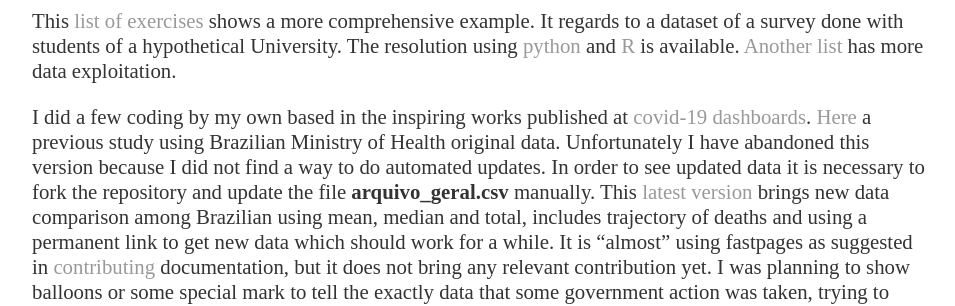
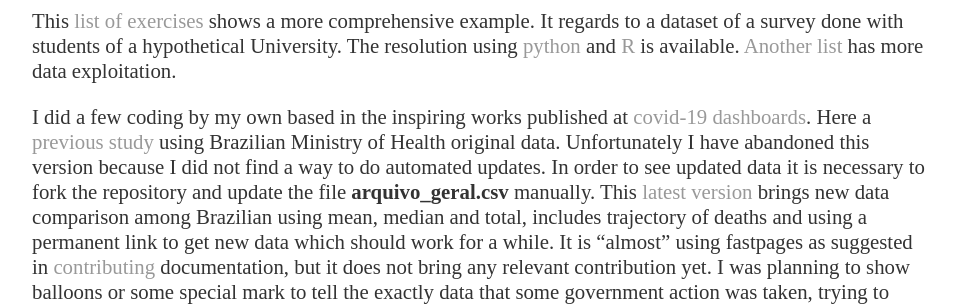
Before and after one commit to cleberjamaral/cleberjamaral.github.io, a Jekyll site: the page built from knowledge/research/machine-learning.md, in a window 1280 px wide. Shown: the part 1126-1432 px from the top of the page, without its empty margins (160-1115 px from the left). Built offline with Jekyll 4.4.1, drawn with Linux system fonts in a browser that asks for light colours; our own code applies the rules of GitHub Pages for plain Markdown files.

Commit message:
GitBook: [master] one page modified

```diff
--- a/knowledge/research/machine-learning.md
+++ b/knowledge/research/machine-learning.md
@@ -28,7 +28,7 @@ The [final notebook](https://colab.research.google.com/github/cleberjamaral/cleb
 
 This [list of exercises](https://github.com/cleberjamaral/EstatisticaTYU/tree/master/Python_Lista2) shows a more comprehensive example. It regards to a dataset of a survey done with students of a hypothetical University. The resolution using [python](https://github.com/cleberjamaral/EstatisticaTYU/tree/master/Python_Lista2) and [R](https://github.com/cleberjamaral/EstatisticaTYU/tree/master/R) is available. [Another list](https://github.com/cleberjamaral/EstatisticaTYU/tree/master/Python_Lista3) has more data exploitation.
 
-I did a few coding by my own based in the inspiring works published at  [covid-19 dashboards](https://covid19dashboards.com/). [Here](https://nbviewer.jupyter.org/github/cleberjamaral/cleberjamaral.github.io/blob/master/knowledge/research/machine-learning/brazil-states-cases-trajectories.ipynb) a previous study using Brazilian Ministry of Health original data. Unfortunately I have abandoned this version because I did not find a way to do automated updates. In order to see updated data it is necessary to fork the repository and update the file **arquivo\_geral.csv** manually. This [latest version](https://colab.research.google.com/github/cleberjamaral/cleberjamaral.github.io/blob/master/knowledge/research/machine-learning/brazil-states-trajectories-and-deaths.ipynb) brings new data comparison among Brazilian using mean, median and total, includes trajectory of deaths and using a permanent link to get new data which should work for a while. It is "almost" using fastpages as suggested in [contributing](https://github.com/cleberjamaral/covid19-dashboard/blob/master/CONTRIBUTING.md) documentation, but it does not bring any relevant contribution yet. I was planning to show balloons or some special mark to tell the exactly data that some government action was taken, trying to check some causality relation. Another nice thing to do, which should be easy, is to make regions using different colour pallets.
+I did a few coding by my own based in the inspiring works published at  [covid-19 dashboards](https://covid19dashboards.com/). Here a [previous study](https://nbviewer.jupyter.org/github/cleberjamaral/cleberjamaral.github.io/blob/master/knowledge/research/machine-learning/brazil-states-cases-trajectories.ipynb) using Brazilian Ministry of Health original data. Unfortunately I have abandoned this version because I did not find a way to do automated updates. In order to see updated data it is necessary to fork the repository and update the file **arquivo\_geral.csv** manually. This [latest version](https://colab.research.google.com/github/cleberjamaral/cleberjamaral.github.io/blob/master/knowledge/research/machine-learning/brazil-states-trajectories-and-deaths.ipynb) brings new data comparison among Brazilian using mean, median and total, includes trajectory of deaths and using a permanent link to get new data which should work for a while. It is "almost" using fastpages as suggested in [contributing](https://github.com/cleberjamaral/covid19-dashboard/blob/master/CONTRIBUTING.md) documentation, but it does not bring any relevant contribution yet. I was planning to show balloons or some special mark to tell the exactly data that some government action was taken, trying to check some causality relation. Another nice thing to do, which should be easy, is to make regions using different colour pallets.
 
 ### Some other references
 
```
